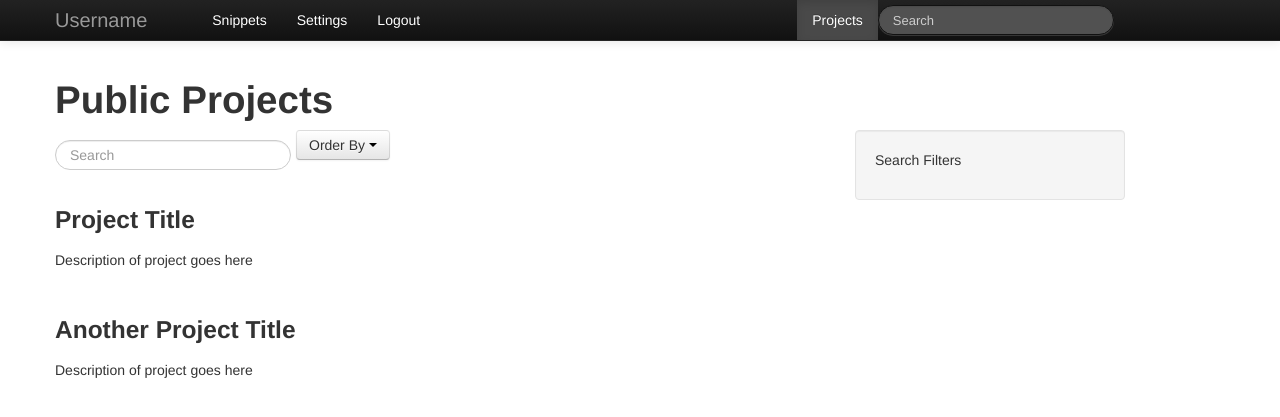
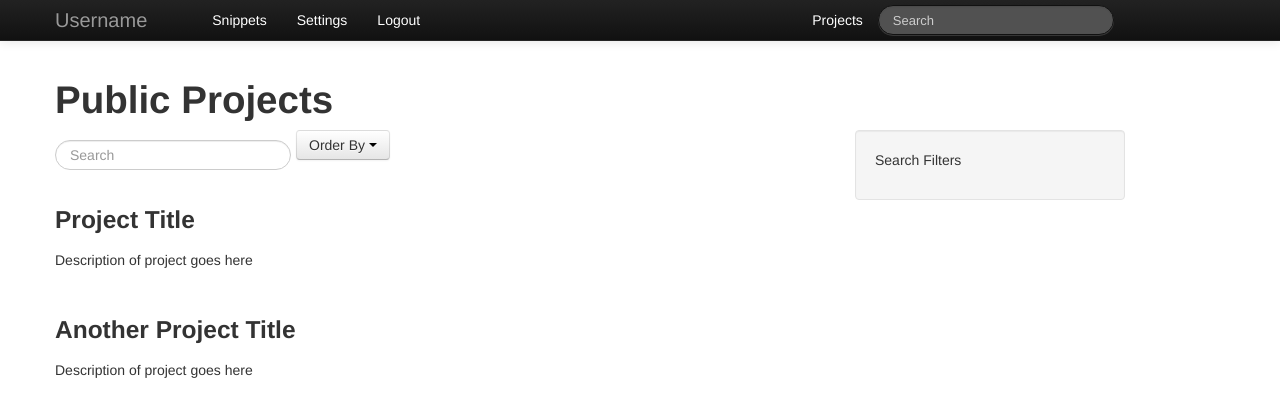
Before and after one commit to basilisk-pm/basilisk, a Django app: page / in a window 1280 px wide. Shown: the top 417 px of the page. Run offline with Django 3.2, Linux system fonts and the light colour scheme.

Commit message:
Updating navbar template

```diff
--- a/basilisk_pm/templates/navbar.html
+++ b/basilisk_pm/templates/navbar.html
@@ -16,7 +16,7 @@
           </div><!--/.nav-collapse -->
 	  <div class="span4 offset2">
 	      <ul class="nav">
-		    <li class="active"><a href="">Projects</a></li>
+		    <li><a href="">Projects</a></li>
               <li><form class="navbar-search pull-left">
 		  <input type="text" class="search-query" placeholder="Search">
 		</form>
```
